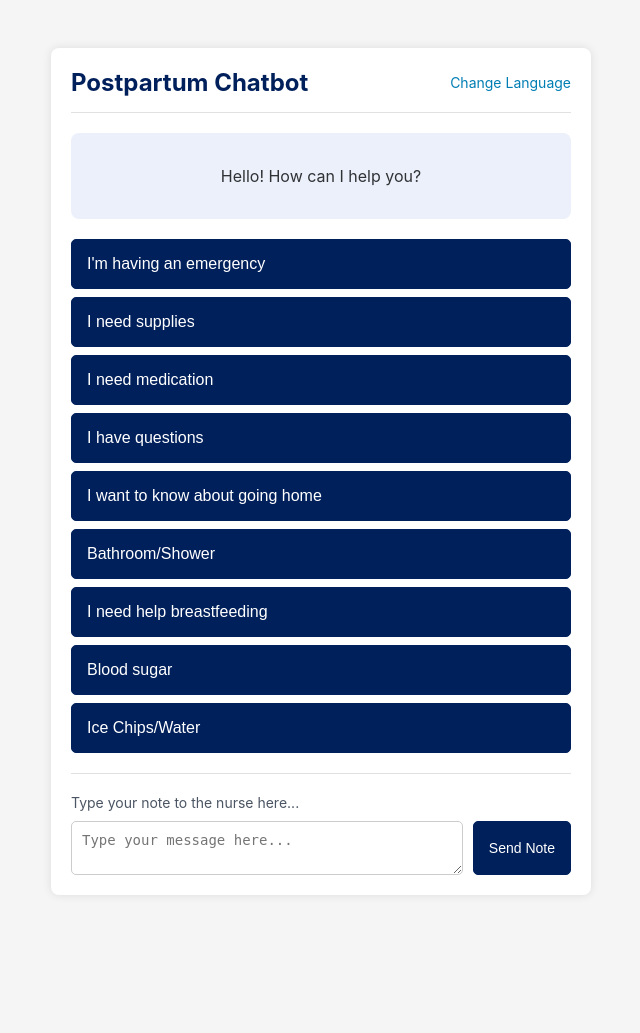
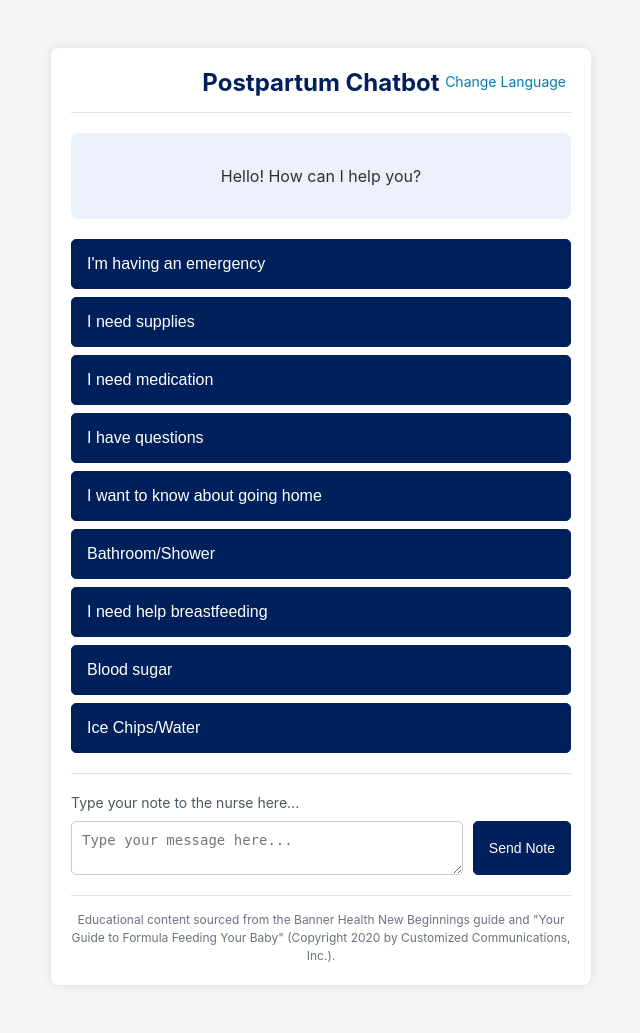
Before and after one commit to calllightproject/chatbot, a Flask app: page /chat in a window 1280 px wide. Shown: the whole page, without its empty margins (319-959 px from the left). Before the commit the page ends 875 px from the top, so only its background shows below. Run offline with Flask 3, Linux system fonts and the light colour scheme.

Commit message:
Update chat.html

```diff
--- a/templates/chat.html
+++ b/templates/chat.html
@@ -5,6 +5,7 @@
     <meta name="viewport" content="width=device-width, initial-scale=1.0">
     <title>Postpartum Chatbot</title>
     <style>
+        /* Your provided CSS starts here */
         :root {
             --core-blue: #00205b;
             --accent-blue: #007eb4;
@@ -12,12 +13,14 @@
             --light-gray-background: #f5f5f5;
             --white: #ffffff;
         }
+
         body {
             font-family: -apple-system, BlinkMacSystemFont, "Segoe UI", Roboto, Helvetica, Arial, sans-serif, "Apple Color Emoji", "Segoe UI Emoji", "Segoe UI Symbol";
             padding: 20px;
             background-color: var(--light-gray-background);
             color: var(--neutral-gray-text);
         }
+
         .chat-box {
             max-width: 500px;
             margin: 20px auto;
@@ -26,11 +29,10 @@
             border-radius: 8px;
             box-shadow: 0 0 10px rgba(0,0,0,0.1);
         }
-        /* THIS IS THE FIX: Using Flexbox for robust alignment */
+
         .header {
-            display: flex;
-            justify-content: space-between;
-            align-items: center;
+            position: relative;
+            text-align: center;
             padding-bottom: 15px;
             border-bottom: 1px solid #e1e1e2;
             margin-bottom: 20px;
@@ -40,13 +42,16 @@
             margin: 0;
             font-size: 24px;
         }
-        /* THIS IS THE FIX: Removing absolute positioning */
+
         .language-link {
+            position: absolute;
+            top: 5px;
+            right: 5px;
             text-decoration: none;
             color: var(--accent-blue);
             font-size: 14px;
-            white-space: nowrap; /* Prevents the link text from wrapping */
         }
+
         .bot-reply {
             background-color: #ebf0fa;
             padding: 15px;
@@ -59,6 +64,7 @@
             align-items: center;
             justify-content: center;
         }
+
         .options button {
             display: block;
             width: 100%;
@@ -77,6 +83,7 @@
         .options button:hover, .options button:focus {
             background-color: #093582;
         }
+
         .note-section {
             border-top: 1px solid #e1e1e2;
             padding-top: 20px;
@@ -113,27 +120,37 @@
         .note-form button:hover {
             background-color: #093582;
         }
+
+        /* Styles for the footer */
+        .footer {
+            text-align: center;
+            margin-top: 20px;
+            padding-top: 15px;
+            border-top: 1px solid #e1e1e2;
+        }
+        .footer p {
+            font-size: 12px;
+            color: #6b7280;
+            margin: 0;
+            line-height: 1.5;
+        }
     </style>
 </head>
 <body>
     <div class="chat-box">
         <div class="header">
             <h2>Postpartum Chatbot</h2>
-            <a href="{{ url_for('reset_language') }}" class="language-link" aria-label="Change selected language">Change Language</a>
+            <a href="{{ url_for('reset_language') }}" class="language-link">Change Language</a>
         </div>
 
-        <!-- ACCESSIBILITY: aria-live tells screen readers to announce changes automatically -->
-        <div class="bot-reply" role="status" aria-live="polite">
+        <div class="bot-reply">
             <p>{{ reply }}</p>
         </div>
 
         <div class="options">
             <form method="POST" action="{{ url_for('handle_chat') }}" style="display: contents;">
                 {% for option in options %}
-                    <!-- ACCESSIBILITY: aria-label gives a clear description for each button -->
-                    <button type="submit" name="user_input" value="{{ option }}" aria-label="Select option: {{ option }}">
-                        {{ option }}
-                    </button>
+                    <button type="submit" name="user_input" value="{{ option }}">{{ option }}</button>
                 {% endfor %}
             </form>
         </div>
@@ -143,12 +160,15 @@
                 <input type="hidden" name="action" value="send_note">
                 <label for="custom_note" class="note-label">{{ button_data.get('custom_note_placeholder', 'Or send a custom note to your nurse:') }}</label>
                 <div class="note-form">
-                    <!-- ACCESSIBILITY: aria-label describes the text area -->
-                    <textarea id="custom_note" name="custom_note" rows="2" placeholder="Type your message here..." aria-label="Custom note text area"></textarea>
-                    <!-- ACCESSIBILITY: aria-label describes the send button -->
-                    <button type="submit" aria-label="Send custom note">{{ button_data.get('send_note_button', 'Send Note') }}</button>
+                    <textarea id="custom_note" name="custom_note" rows="2" placeholder="Type your message here..."></textarea>
+                    <button type="submit">{{ button_data.get('send_note_button', 'Send Note') }}</button>
                 </div>
             </form>
+        </div>
+
+        <!-- THIS IS THE FIX: The footer with the citation is restored -->
+        <div class="footer">
+            <p>Educational content sourced from the Banner Health New Beginnings guide and "Your Guide to Formula Feeding Your Baby" (Copyright 2020 by Customized Communications, Inc.).</p>
         </div>
     </div>
 </body>
```
